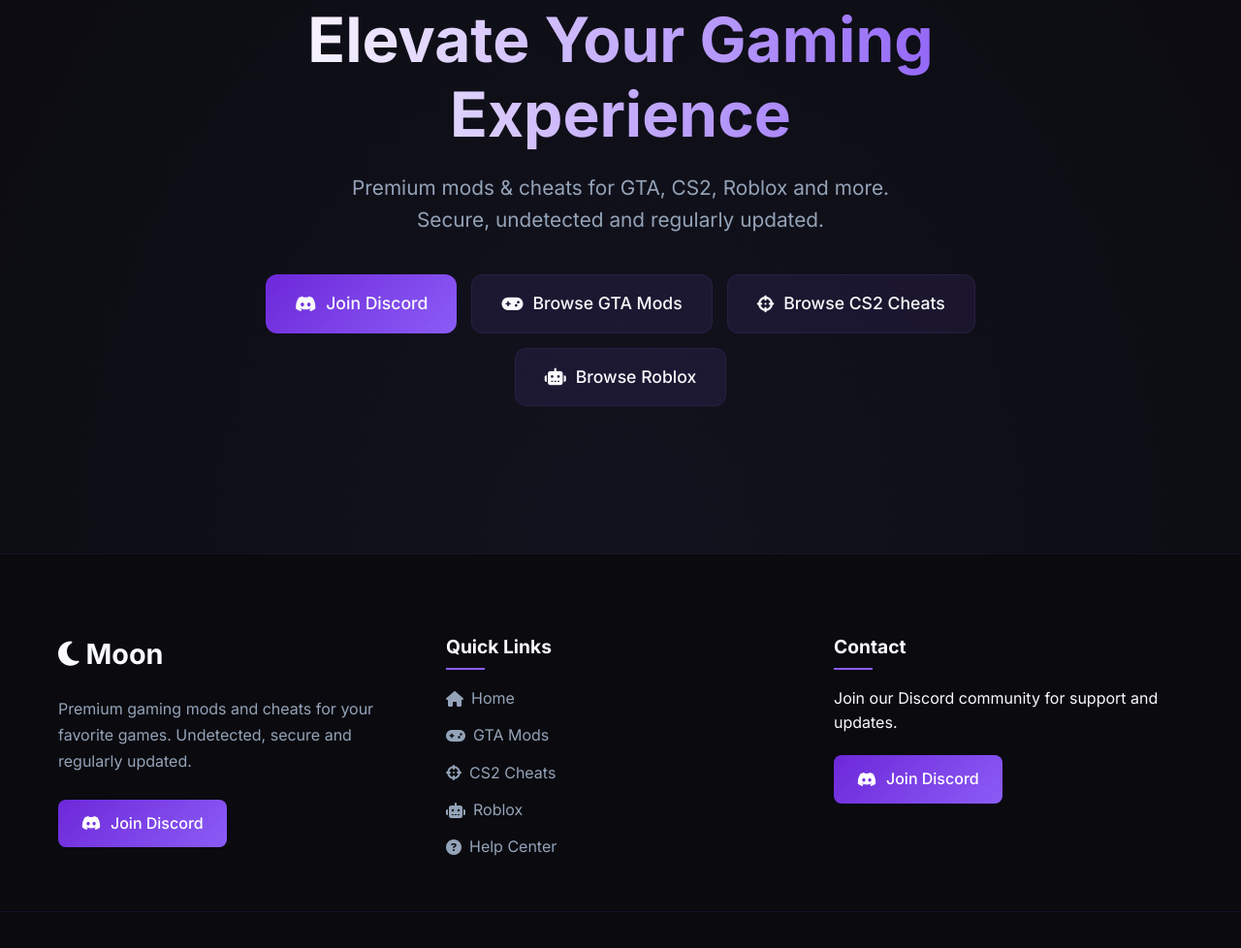
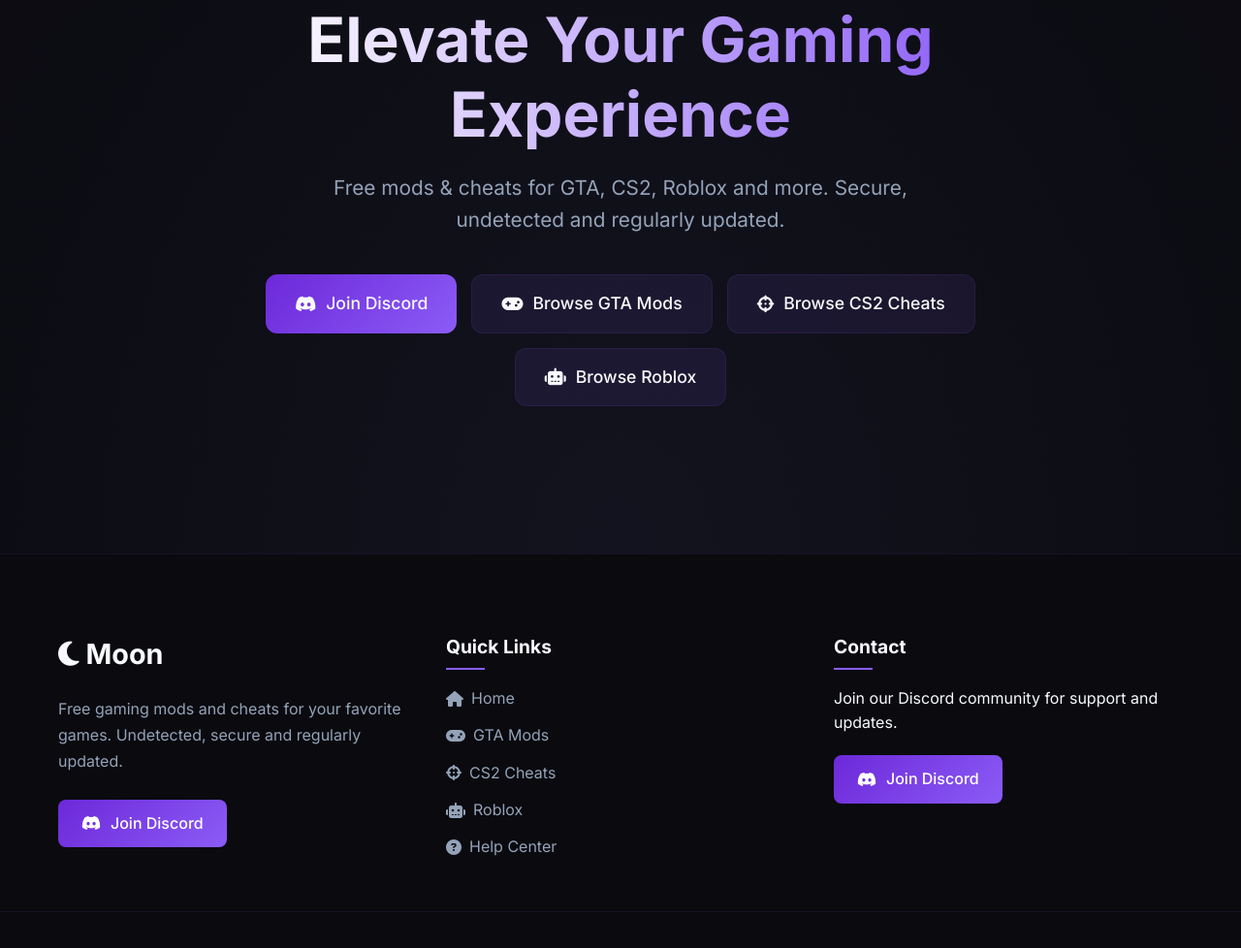
Before and after one commit to p8qzxc1/Web, a plain HTML site: page index.html in a window 1280 px wide. Shown: the part 229-1207 px from the top of the page at 97% size. Drawn offline with Linux system fonts and the light colour scheme.

Commit message:
Update index.html

```diff
--- a/index.html
+++ b/index.html
@@ -536,7 +536,7 @@
     <section class="hero">
         <div class="hero-content">
             <h1>Elevate Your Gaming Experience</h1>
-            <p class="subtitle">Premium mods & cheats for GTA, CS2, Roblox and more. Secure, undetected and regularly updated.</p>
+            <p class="subtitle">Free mods & cheats for GTA, CS2, Roblox and more. Secure, undetected and regularly updated.</p>
             <div class="hero-buttons">
                 <a href="https://discord.gg/GyW9vypS" target="_blank" class="hero-btn primary">
                     <i class="fab fa-discord"></i> Join Discord
@@ -562,7 +562,7 @@
                     <i class="fas fa-moon"></i>
                     Moon
                 </a>
-                <p>Premium gaming mods and cheats for your favorite games. Undetected, secure and regularly updated.</p>
+                <p>Free gaming mods and cheats for your favorite games. Undetected, secure and regularly updated.</p>
                 <a href="https://discord.gg/GyW9vypS" target="_blank" class="footer-discord-btn">
                     <i class="fab fa-discord"></i> Join Discord
                 </a>
```
